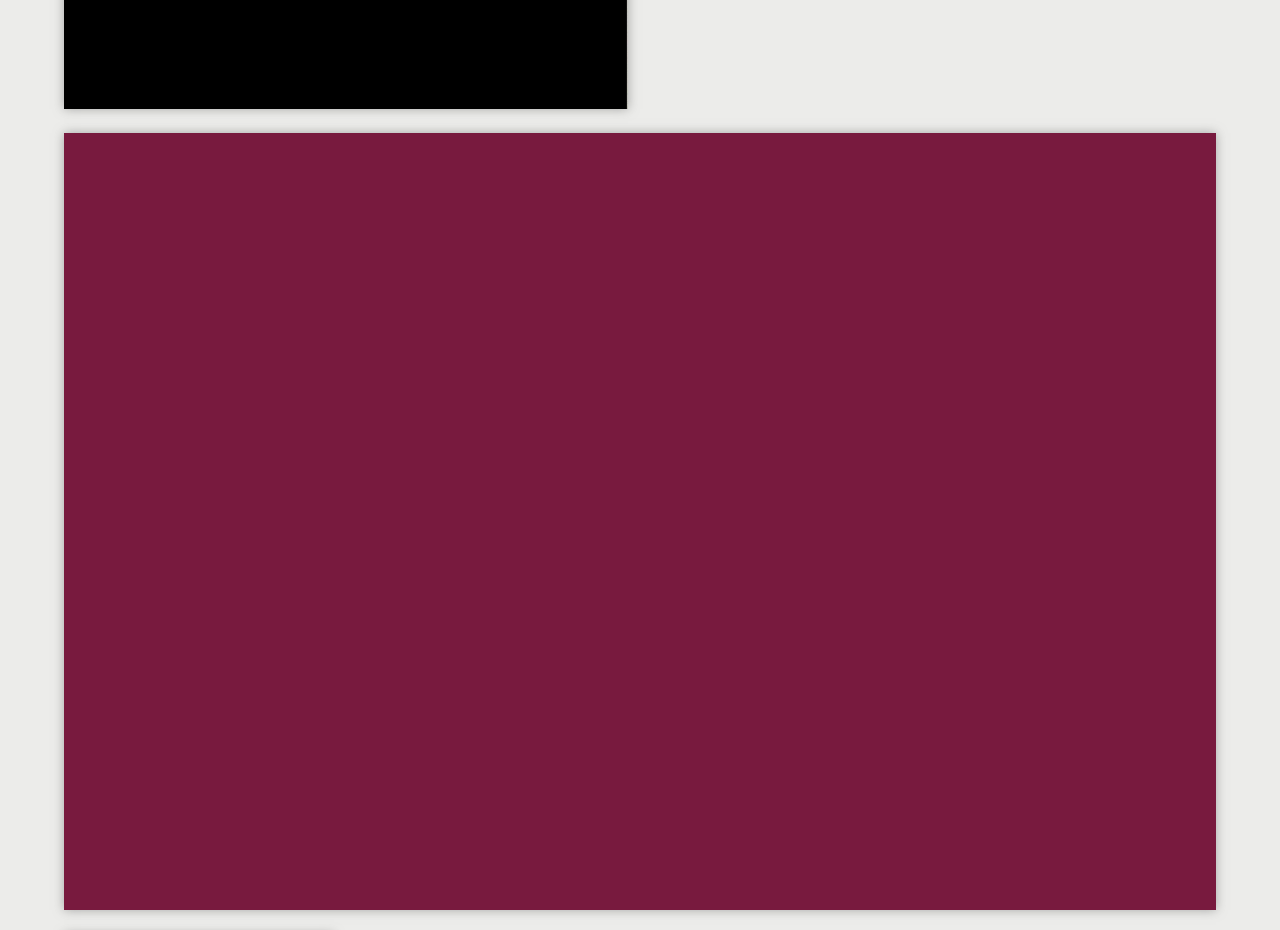
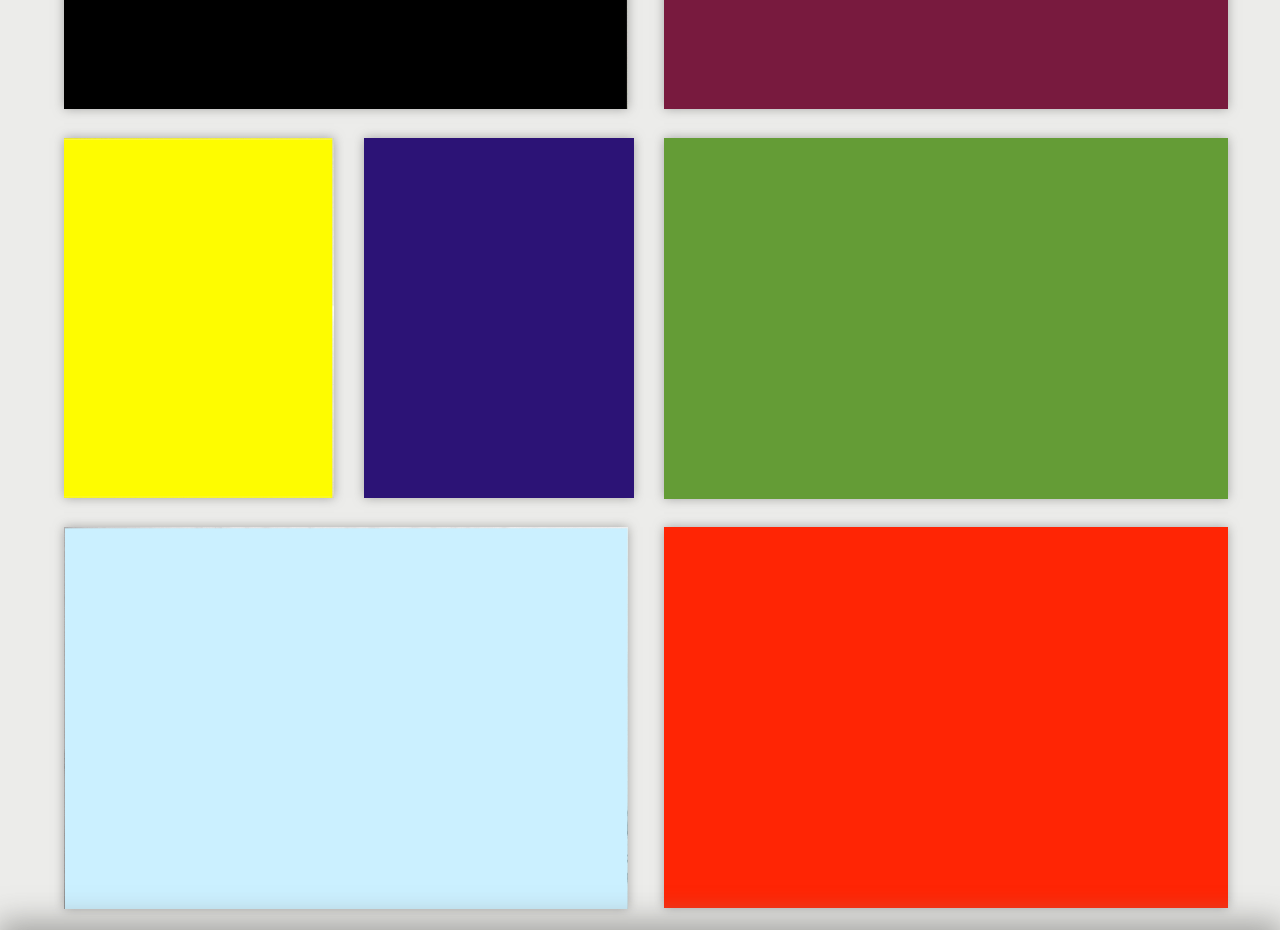
Before and after one commit to lcheng49/SI-339-hands-on, a plain HTML site: page ICE/ICE-Responsive/images.html in a window 1280 px wide. Shown: the part 600-1530 px from the top of the page. Drawn offline with Linux system fonts and the light colour scheme.

Commit message:
Update responsive.css

```diff
--- a/ICE/ICE-Responsive/css/responsive.css
+++ b/ICE/ICE-Responsive/css/responsive.css
@@ -1,13 +1,8 @@
-@media only screen and (max-width: 850px) {
-	.top-nav ul li {
-		display: block;
-	}
-}
+
 
 @media only screen and (min-width: 650px) {
-	.top-nav ul {
+	.top-nav {
 		width: 100%;
-		margin: 0 auto;
 		display: inline-block;
 		text-align: center;
 	}
@@ -18,12 +13,13 @@
 
 	.yellow {
 		width: 48%;
-		float: left;
+    float: left;
 		display: inline-block;
 	}
 
-	.purple {
+	.blu-purple {
 		width: 48%;
+    float right;
 		display: inline-block;
 	}
 }
@@ -32,39 +28,41 @@
 	.black {
 		width: 48%;
 		float: left;
-		display: inline-block;
+		display: inline-block; vertical-align: top;
 	}
 
-	.pink {
+	.maroon {
 		width: 48%;
+    float right;
 		display: inline-block;
 	}
 
 	.yellow {
 		width: 23%;
-		float: left;
-		display: inline-block;
+    float: left;
+		display: inline-block; vertical-align: top;
 	}
 
-	.purple {
+	.blu-purple {
 		width: 23%;
 		display: inline-block;
 	}
 
 	.green {
 		width: 48%;
-		display: inline-block;
-		float: right;
+    float: right;
+		display: inline-block; vertical-align: top;
 	}
 
 	.blue {
 		width: 48%;
-		float: left;
-		display: inline-block;
+    float left;
+		display: inline-block; vertical-align: top;
 	}
 
 	.red {
 		width: 48%;
-		display: inline-block;
+    float: right;
+		display: inline-block; vertical-align: top;
 	}
 }
```
